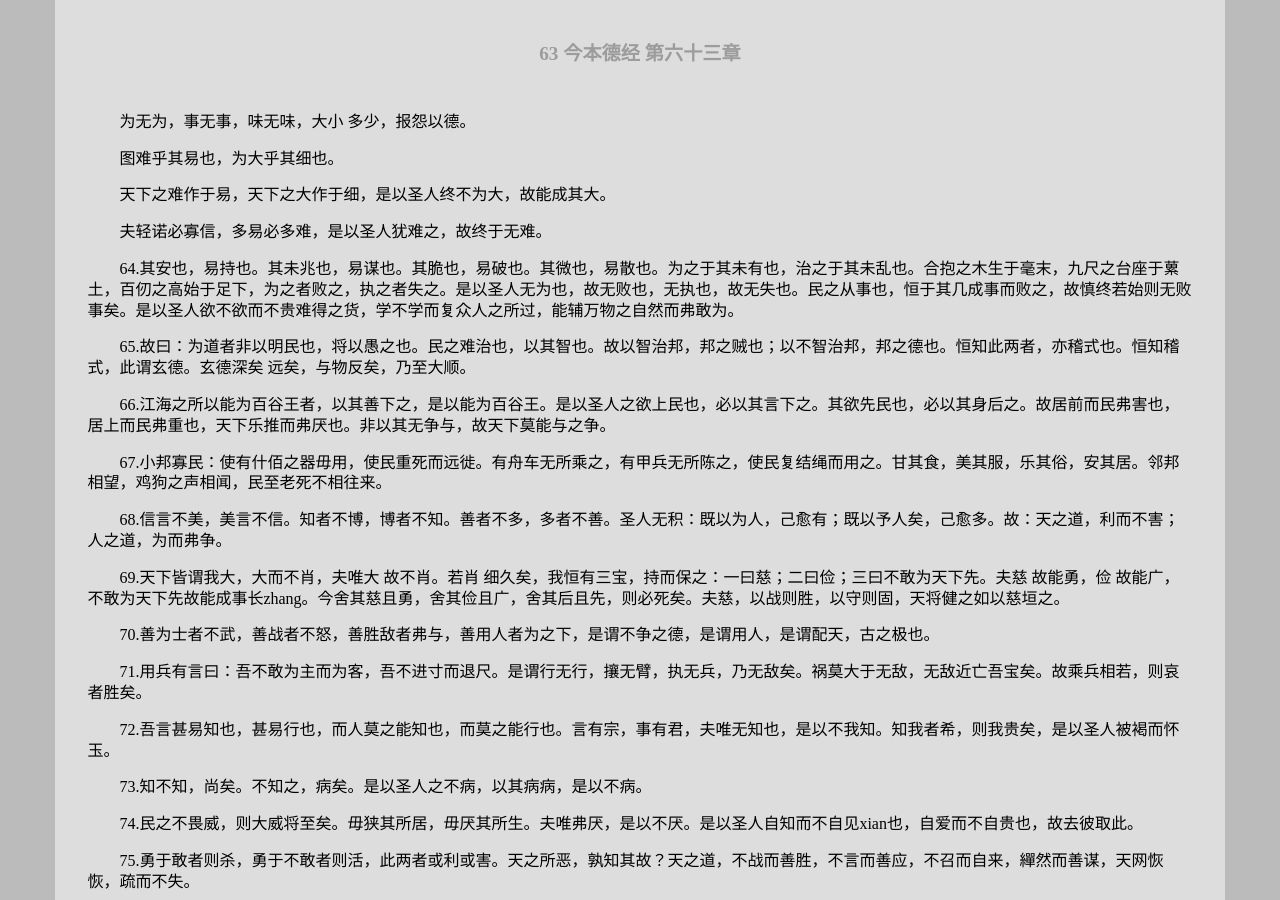
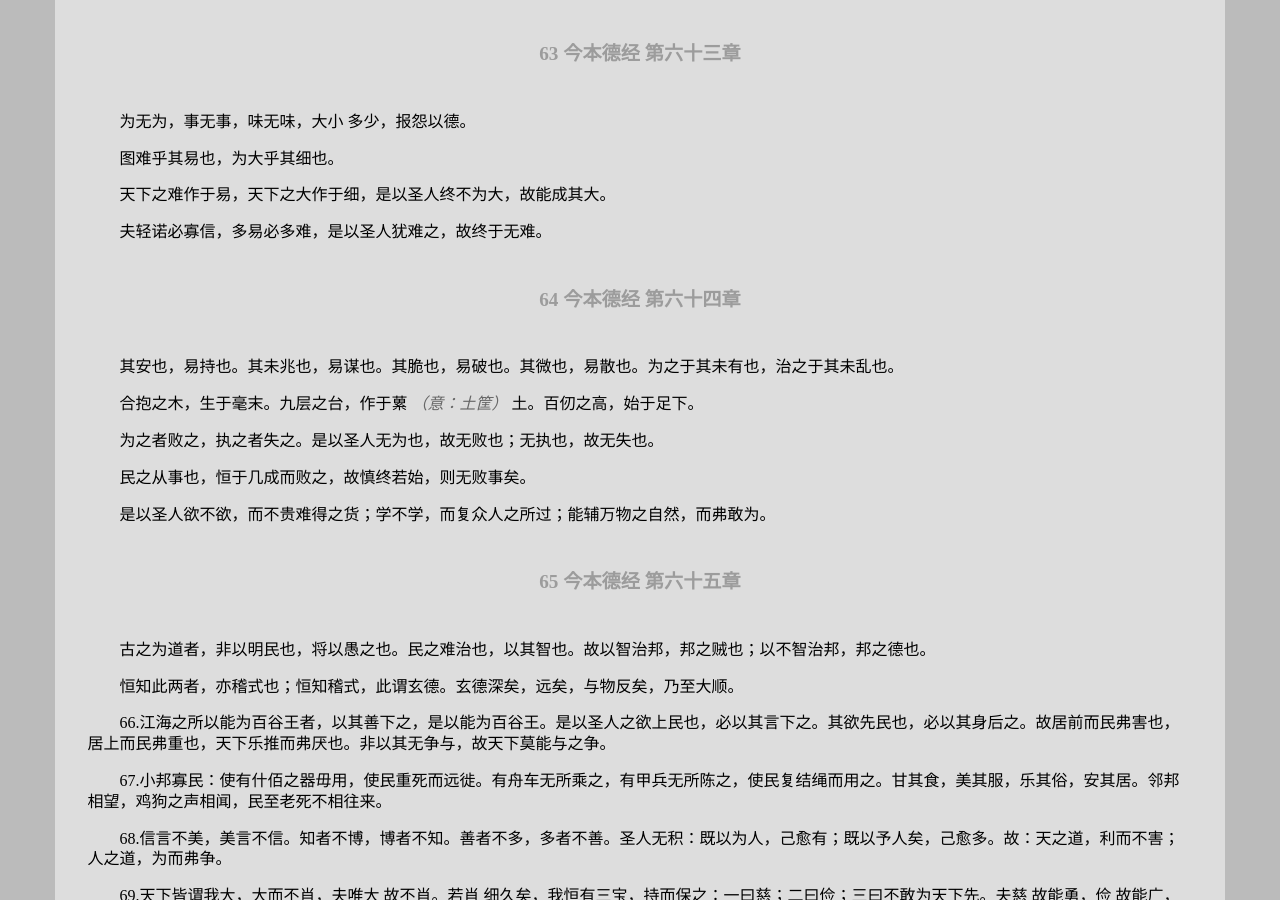
Before and after one commit to leiqin/leiqin.github.io, a Jekyll site: the page built from shoucang/daodejing.markdown, in a window 1280 px wide and 900 px high, scrolled down 6403 px. Built offline with Jekyll 4.4.1, drawn with Linux system fonts in a browser that asks for light colours; nearby versions of some CDN libraries.

Commit message:
道德经 德经 64 65

```diff
--- a/shoucang/daodejing.markdown
+++ b/shoucang/daodejing.markdown
@@ -259,11 +259,25 @@ title: 道德经
 
 夫轻诺必寡信，多易必多难，是以圣人犹难之，故终于无难。
 
+###### 64 今本德经 第六十四章
+
+其安也，易持也。其未兆也，易谋也。其脆也，易破也。其微也，易散也。为之于其未有也，治之于其未乱也。
+
+合抱之木，生于毫末。九层之台，作于蔂 _（意：土筐）_ 土。百仞之高，始于足下。
+
+为之者败之，执之者失之。是以圣人无为也，故无败也；无执也，故无失也。
+
+民之从事也，恒于几成而败之，故慎终若始，则无败事矣。
+
+是以圣人欲不欲，而不贵难得之货；学不学，而复众人之所过；能辅万物之自然，而弗敢为。
+
+###### 65 今本德经 第六十五章
+
+古之为道者，非以明民也，将以愚之也。民之难治也，以其智也。故以智治邦，邦之贼也；以不智治邦，邦之德也。
+
+恒知此两者，亦稽式也；恒知稽式，此谓玄德。玄德深矣，远矣，与物反矣，乃至大顺。
 
 
-64.其安也，易持也。其未兆也，易谋也。其脆也，易破也。其微也，易散也。为之于其未有也，治之于其未乱也。合抱之木生于毫末，九尺之台座于蔂土，百仞之高始于足下，为之者败之，执之者失之。是以圣人无为也，故无败也，无执也，故无失也。民之从事也，恒于其几成事而败之，故慎终若始则无败事矣。是以圣人欲不欲而不贵难得之货，学不学而复众人之所过，能辅万物之自然而弗敢为。
-
-65.故曰：为道者非以明民也，将以愚之也。民之难治也，以其智也。故以智治邦，邦之贼也；以不智治邦，邦之德也。恒知此两者，亦稽式也。恒知稽式，此谓玄德。玄德深矣 远矣，与物反矣，乃至大顺。
 
 66.江海之所以能为百谷王者，以其善下之，是以能为百谷王。是以圣人之欲上民也，必以其言下之。其欲先民也，必以其身后之。故居前而民弗害也，居上而民弗重也，天下乐推而弗厌也。非以其无争与，故天下莫能与之争。
 
```
